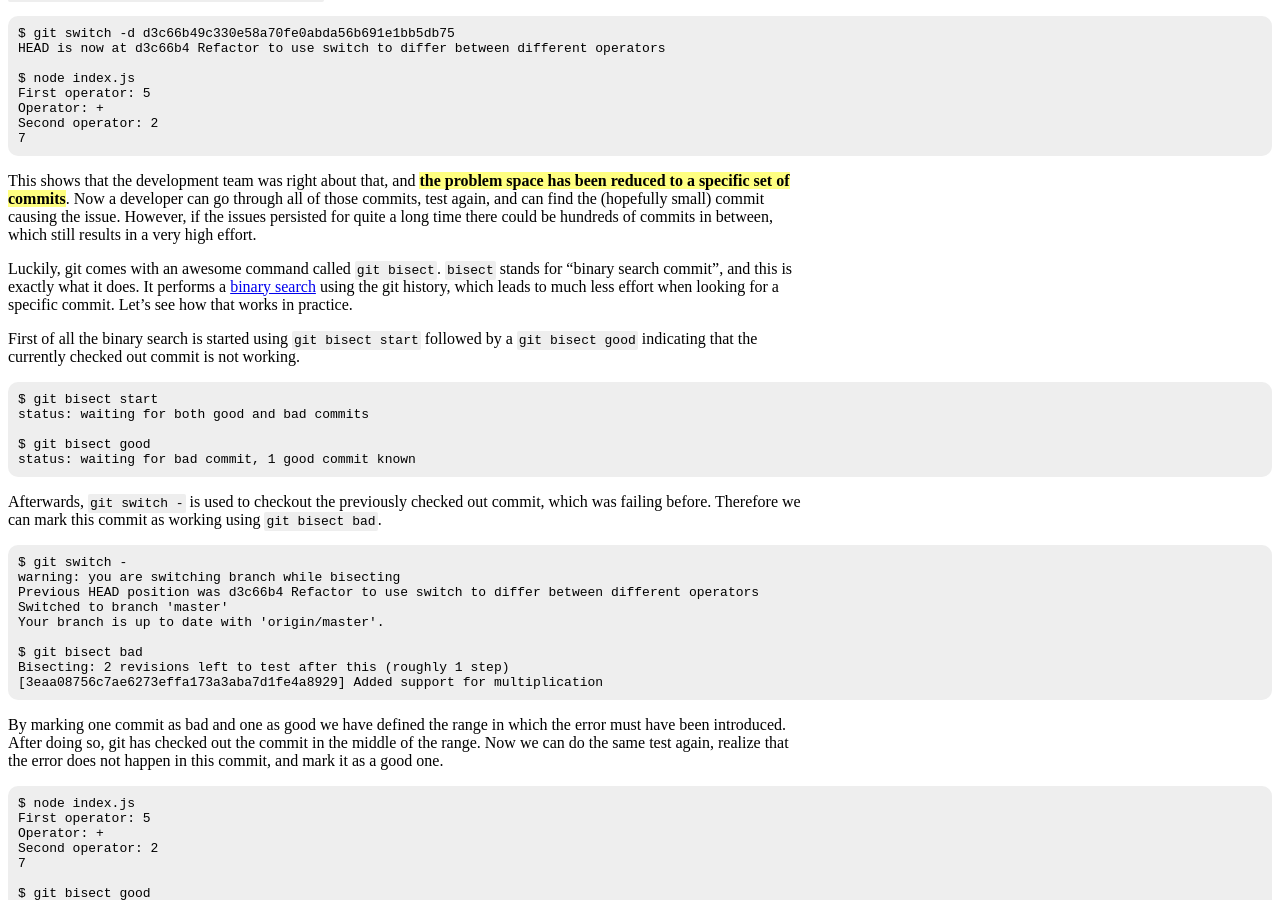
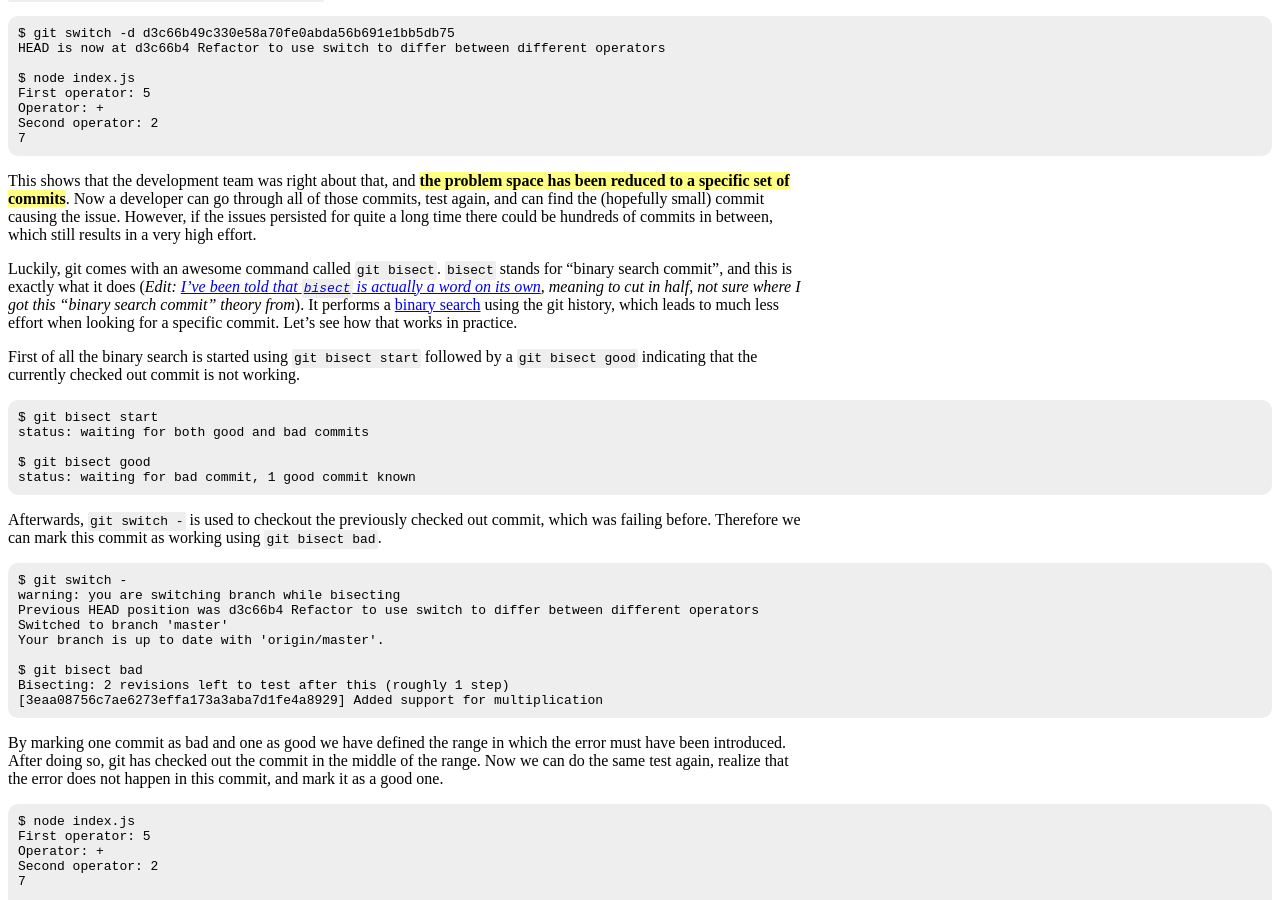
Before and after one commit to danrot/danrot.github.io, a Jekyll site: the page built from _posts/2023-10-28-git-bisect-and-the-importance-of-a-clean-history.md, in a window 1280 px wide and 900 px high, scrolled down 1533 px. Built offline with Jekyll 4.4.1, drawn with Linux system fonts in a browser that asks for light colours; some of the changed text lies outside the part shown.

Commit message:
Fix wrong information in git bisect blog post (#34)

```diff
--- a/_posts/2023-10-28-git-bisect-and-the-importance-of-a-clean-history.md
+++ b/_posts/2023-10-28-git-bisect-and-the-importance-of-a-clean-history.md
@@ -76,8 +77,10 @@ causing the issue. However, if the issues persisted for quite a long time there
 which still results in a very high effort.
 
 Luckily, git comes with an awesome command called `git bisect`. `bisect` stands for "binary search commit", and this is
-exactly what it does. It performs a [binary search](https://en.wikipedia.org/wiki/Binary_search_algorithm) using the git
-history, which leads to much less effort when looking for a specific commit. Let's see how that works in practice.
+exactly what it does (*Edit: [I've been told that `bisect` is actually a word on its
+own](https://lemmy.ml/comment/8081857), meaning to cut in half, not sure where I got this "binary search commit" theory
+from*). It performs a [binary search](https://en.wikipedia.org/wiki/Binary_search_algorithm) using the git history,
+which leads to much less effort when looking for a specific commit. Let's see how that works in practice.
 
 First of all the binary search is started using `git bisect start` followed by a `git bisect good` indicating that the
 currently checked out commit is not working.
@@ -207,6 +210,10 @@ bootstrapping of the application and therefore every program execution fails. In
 is rendered useless since developers using it cannot tell if the error they are looking for appears in the current
 commit or if the program already failed before the error could appear**.
 
+*Edit: [Apparently there is also the possibility to skip commits during the `git bisect` process by executing `git
+bisect skip`.](https://lemmy.ml/comment/8081974) I did not know about that when initially writing this blog post. This
+might work somehow, but this feature is definitely easier to handle and produces better results with clean commits.*
+
 **So having a clean and healthy branch is not just an academic exercise, if features like `git bisect` should be used
 having a clean history is non-optional.** And it would really be a pity to not be able to use one of git's most awesome
 features. This is one of the reasons I consider [keeping all commits
```
Also changed, not shown: other parts of _posts/2023-10-28-git-bisect-and-the-importance-of-a-clean-history.md (+1 -0 lines).
